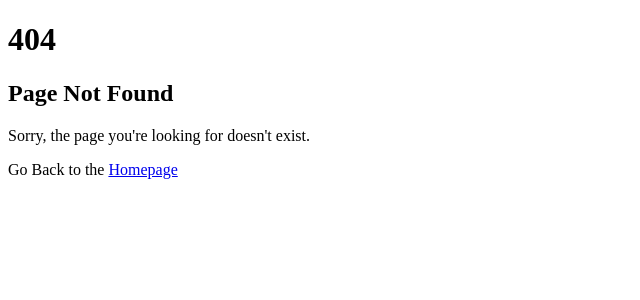
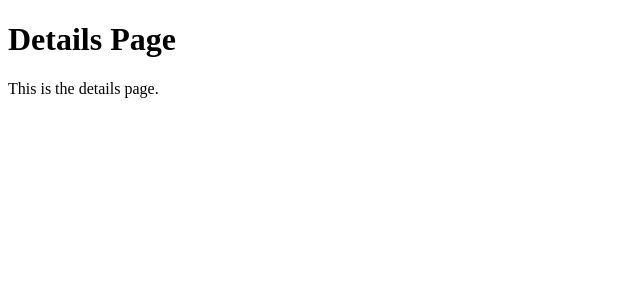
Before and after one commit to BrivaHamisi/Ninja-List, a Next.js app: page /ninjas/1 in a window 1280 px wide. Before the commit this address had no page. Shown: the top 300 px of the page, without its empty margins (0-640 px from the left). Built offline with nearby package versions, Linux system fonts and the light colour scheme.

Commit message:
Dynamic Routes

```diff
--- /dev/null
+++ b/pages/ninjas/[id].js
@@ -0,0 +1,10 @@
+const Details = () => {
+    return (
+        <div>
+            <h1>Details Page</h1>
+            <p>This is the details page.</p>
+        </div>
+     );
+}
+
+export default Details;
```
Also changed, not shown: pages/ninjas/index.js (+3 -5 lines).
